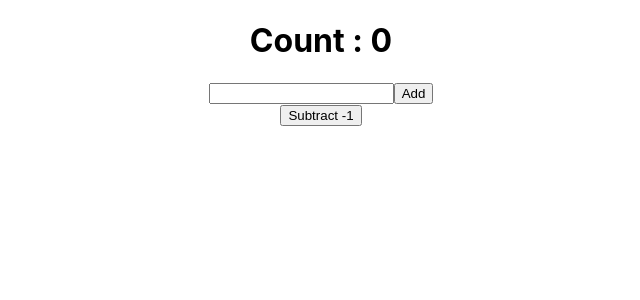
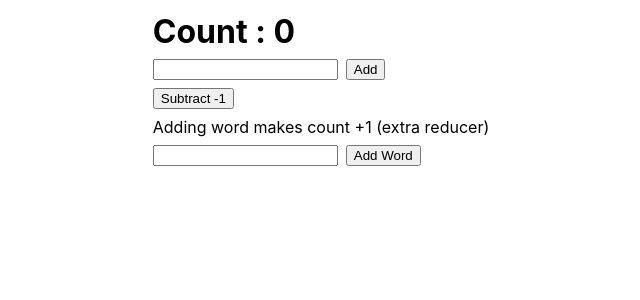
Before and after one commit to Izas-Ahamed/redux-demo, a React (Create React App) app: page / in a window 1280 px wide. Shown: the top 300 px of the page, without its empty margins (319-959 px from the left). Built offline with nearby package versions, Linux system fonts and the light colour scheme.

Commit message:
added words reducer

```diff
--- a/src/App.css
+++ b/src/App.css
@@ -1,7 +1,3 @@
-.App {
-  text-align: center;
-}
-
 .App-logo {
   height: 40vmin;
   pointer-events: none;
--- a/src/App.js
+++ b/src/App.js
@@ -2,12 +2,14 @@ import { Provider } from "react-redux";
 import "./App.css";
 import store from "./app/store";
 import { Counter } from "./components/Counter";
+import { Words } from "./components/Words";
 
 function App() {
   return (
     <div className="App">
       <Provider store={store}>
         <Counter />
+        <Words />
       </Provider>
     </div>
   );
--- a/src/components/Counter.js
+++ b/src/components/Counter.js
@@ -1,6 +1,6 @@
 import { useDispatch, useSelector } from "react-redux";
 import { decreament, increament } from "../features/counter/counterSlice";
-import React, { useState } from "react";
+import { useState } from "react";
 
 export const Counter = () => {
   const { count } = useSelector((state) => state.count);
--- /dev/null
+++ b/src/components/Words.js
@@ -0,0 +1,29 @@
+import React, { useState } from "react";
+import { addWord, removeWord } from "../features/words/wordSlice";
+import { useDispatch, useSelector } from "react-redux";
+
+export const Words = () => {
+  const [wordInput, setWordInput] = useState();
+  const { words } = useSelector((state) => state.words);
+  const dispatch = useDispatch();
+  return (
+    <div>
+      <p>Adding word makes count +1 (extra reducer)</p>
+      <input
+        type="text"
+        onChange={(e) =>
+          setWordInput(e.target.value.length > 0 ? e.target.value : undefined)
+        }
+      ></input>
+      <button onClick={() => dispatch(addWord(wordInput))}>Add Word</button>
+      <ul>
+        {words.map((word, index) => (
+          <li key={index}>
+            {word}
+            <button onClick={() => dispatch(removeWord(index))}>Delete</button>
+          </li>
+        ))}
+      </ul>
+    </div>
+  );
+};
--- a/src/features/words/wordSlice.js
+++ b/src/features/words/wordSlice.js
@@ -17,8 +17,13 @@ const wordSlice = createSlice({
         return { payload };
       },
     },
+    removeWord: (state, action) => {
+      state.words = state.words.filter(
+        (word, index) => index != action.payload
+      );
+    },
   },
 });
 
 export default wordSlice.reducer;
-export const { addWord } = wordSlice.actions;
+export const { addWord, removeWord } = wordSlice.actions;
--- a/src/index.css
+++ b/src/index.css
@@ -1,13 +1,20 @@
 body {
-  margin: 0;
-  font-family: -apple-system, BlinkMacSystemFont, 'Segoe UI', 'Roboto', 'Oxygen',
-    'Ubuntu', 'Cantarell', 'Fira Sans', 'Droid Sans', 'Helvetica Neue',
+  margin: auto;
+  display: flex;
+  justify-content: center;
+  align-items: center;
+  font-family: -apple-system, BlinkMacSystemFont, "Segoe UI", "Roboto", "Oxygen",
+    "Ubuntu", "Cantarell", "Fira Sans", "Droid Sans", "Helvetica Neue",
     sans-serif;
   -webkit-font-smoothing: antialiased;
   -moz-osx-font-smoothing: grayscale;
 }
 
 code {
-  font-family: source-code-pro, Menlo, Monaco, Consolas, 'Courier New',
+  font-family: source-code-pro, Menlo, Monaco, Consolas, "Courier New",
     monospace;
 }
+
+* {
+  margin: 4px;
+}
```
